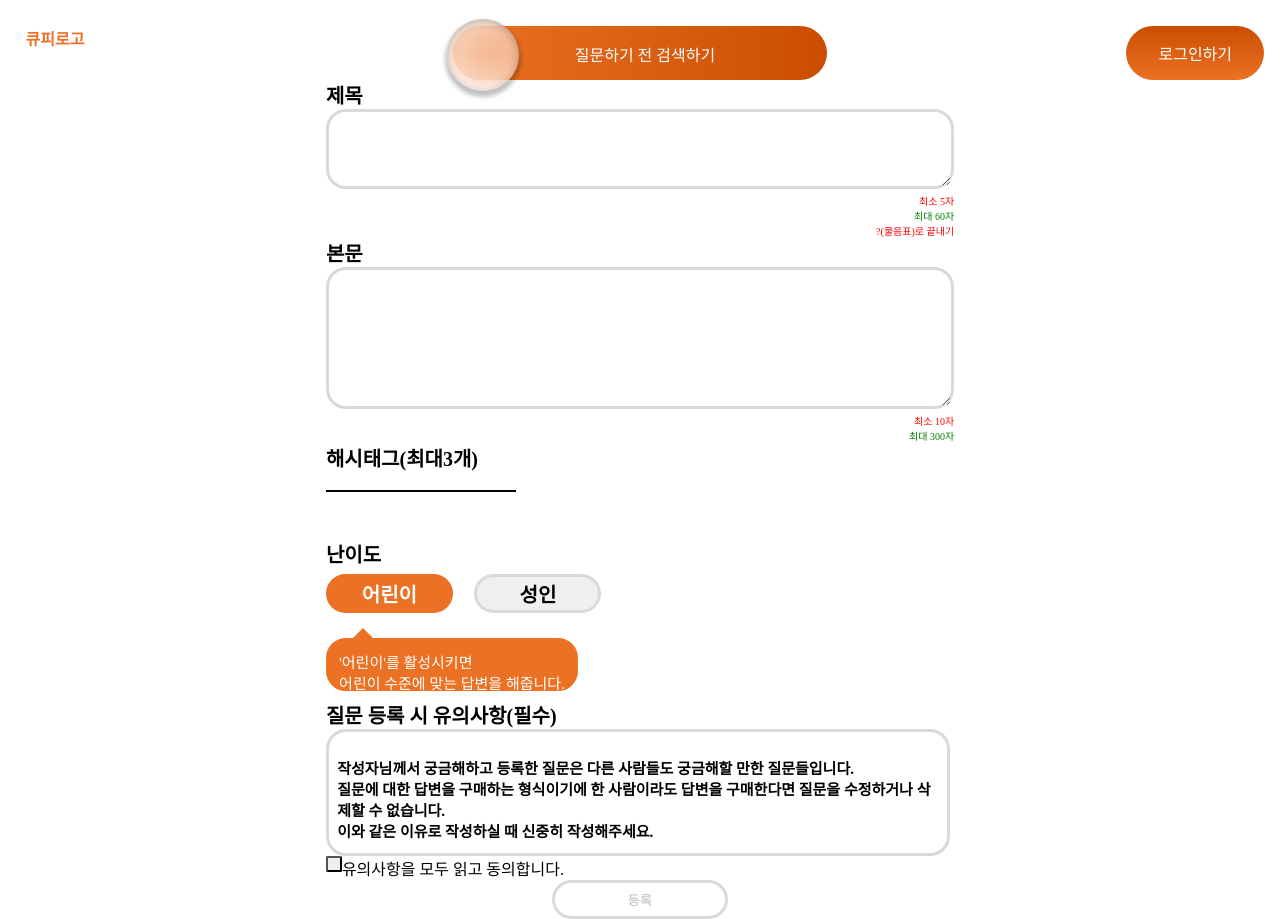
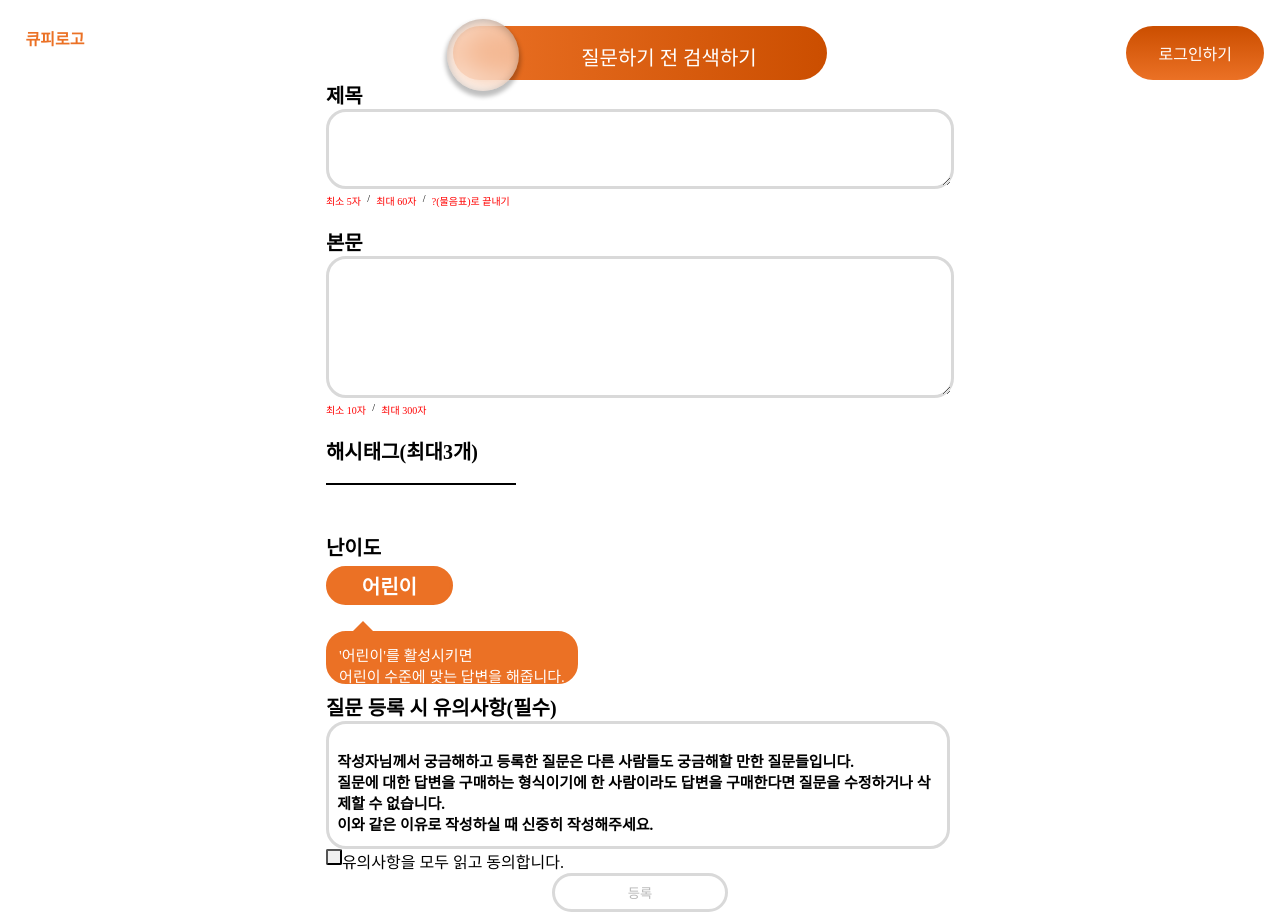
Before and after one commit to qp-official-org/Frontend_React, a React (Create React App) app: page /register in a window 1280 px wide. Built offline with nearby package versions, Linux system fonts and the light colour scheme; a web font is replaced by a local one.

Commit message:
css수정

```diff
--- a/src/Header.jsx
+++ b/src/Header.jsx
@@ -9,6 +9,7 @@ import { userIdState } from "./atom/atoms";
 import { useSetRecoilState } from "recoil";
 import { useRecoilState } from "recoil";
 import axios from 'axios';
+import coinImg from './3dicons.png'
 
 function Header() {
     const [searchClick, setSearchClick] = useState(false);
@@ -16,6 +17,7 @@ function Header() {
     const [isSearchClicked, setIsSearchClicked] = useState(false);
     const [accesstoken, setAccessToken] = useRecoilState(accesstokenState);
     const [userId, setUserId] = useRecoilState(userIdState);
+    const [isLogin, setIsLogin] = useRecoilState(loginState)
     const [isLogined, setIsLogined] = useState(false);
     const [userInfo, setUserInfo] = useState([])
 
@@ -31,7 +33,6 @@ function Header() {
         setUserId(gUserId);
         getUserInfo()
     }
-
     const handleLogout = () => {
         setIsLogined(false);
         setAccessToken(null); // 로그아웃 시 엑세스 토큰 초기화
@@ -144,7 +145,7 @@ function Header() {
                     <div style={styles.header_profile_box}>
                         <div style={styles.header_profile_img}></div>
                         <div style={styles.header_profile_nickname}>{userInfo.nickname}</div>
-                        <div style={styles.header_profile_point}>{userInfo.point}</div>
+                        <div style={{ display: 'flex', marginRight: '7%', marginTop: '5%' }}><img src={coinImg} alt="Coin Img" /><div style={styles.header_profile_point}>{userInfo.point}P</div></div>
                         <div style={styles.header_profile_charge_btn}>충전하러 가기</div>
                     </div>
                 </div>
--- a/src/Qregister.jsx
+++ b/src/Qregister.jsx
@@ -89,7 +89,7 @@ function Qregister() {
             setTitleValidateMin(true)
         };
 
-        if (title.length > maxLength) {
+        if ((title.length < minLength || title.length === 0)) {
             setTitleValidateMax(false)
         } else {
             setTitleValidateMax(true)
@@ -111,7 +111,7 @@ function Qregister() {
             setContentValidateMin(true)
         };
 
-        if (content.length > maxLength) {
+        if ((content.length > maxLength || content.length === 0)) {
             setContentValidateMax(false)
         } else {
             setContentValidateMax(true)
@@ -226,7 +226,9 @@ function Qregister() {
                         <div></div>
                         <div style={styles.title_detail_text}>
                             <div style={titleValidateMin ? { color: 'green' } : { color: 'red' }}>최소 5자</div>
+                            <div style={{ marginRight: '1%', marginLeft: '1%' }}>/</div>
                             <div style={titleValidateMax ? { color: 'green' } : { color: 'red' }}>최대 60자</div>
+                            <div style={{ marginRight: '1%', marginLeft: '1%' }}>/</div>
                             <div style={titleValidate ? { color: 'green' } : { color: 'red' }}>?(물음표)로 끝내기</div>
                         </div>
                     </div>
@@ -238,6 +240,7 @@ function Qregister() {
                         <div></div>
                         <div style={styles.title_detail_text}>
                             <div style={contentValidateMin ? { color: 'green' } : { color: 'red' }}>최소 10자</div>
+                            <div style={{ marginRight: '1%', marginLeft: '1%' }}>/</div>
                             <div style={contentValidateMax ? { color: 'green' } : { color: 'red' }}>최대 300자</div>
                         </div>
                     </div>
@@ -261,8 +264,6 @@ function Qregister() {
                     <div style={{ marginTop: '2%' }}>
                         <div style={styles.child_or_adult_text}>
                             <button onClick={handleChildClicked} style={childClicked ? styles.clicked_button : styles.not_clicked_button}>어린이</button>
-
-                            <button onClick={handleChildClicked} style={adultClicked ? styles.clicked_button : styles.not_clicked_button}>성인</button>
                         </div>
                         <div style={styles.child_guide1}></div>
                         <div style={styles.child_guide2}>
--- a/src/components/Question.jsx
+++ b/src/components/Question.jsx
@@ -50,7 +50,7 @@ function Question({ time, title, content, hashtags, qId }) {
                                     {hashtags.map((tag, index) => <div style={{ marginRight: '2%' }} key={index}>#{tag.hashtag}</div>)}
                                 </div>
                             )}
-                            <div style={{ flex: '1' }}>{isChild ? "어린이" : null}</div>
+                            <div style={{ flex: '1', marginLeft: '7%', fontSize: '16px', color: '#EB7125', fontWeight: '400' }}>{isChild ? "어린이" : null}</div>
                             <ul onClick={() => { setView(!view) }} style={styles.dropdownbtn}>⋮
                                 {view && (
                                     <div style={{ background: 'white', border: '1px solid #000' }}>
--- a/src/components/qdetail/style.js
+++ b/src/components/qdetail/style.js
@@ -111,6 +111,7 @@ export const styles = {
         flexDirection: 'column',
         display: 'flex',
         flex: '10',
+        marginTop: '1.5%'
     },
     question_main3: {
         display: 'flex',
@@ -128,6 +129,8 @@ export const styles = {
         marginLeft: '-5%',
         position: 'absolute',
         left: '92%',
+        fontSize: '16px',
+        fontWeight: '900'
     },
     question_title: {
         flex: '2',
@@ -187,9 +190,11 @@ export const styles = {
         color: 'white',
         width: '100%',
         right: '0',
-        marginLeft: '9.5vw',
+        marginLeft: '10vw',
         textAlign: 'center',
-        marginTop: '2vh'
+        marginTop: '2vh',
+        fontSize: '20px',
+        fontWeight: '500'
     },
     header_search_before: {
         marginLeft: '-0.5%',
@@ -231,14 +236,17 @@ export const styles = {
         color: 'white',
         fontSize: '43px',
         fontWeight: 'bold',
-        transition: 'all 0.5s ease'
+        transition: 'all 0.5s ease',
+        marginTop: '0.8%'
     },
     header_input: {
         border: 'none',
         background: 'none',
         color: 'white',
         marginLeft: '2%',
-        width: '40vw'
+        width: '40vw',
+        fontSize: '20px',
+        fontWeight: '500'
     },
     header_not_login: {
         justifyContent: 'center',
@@ -252,7 +260,7 @@ export const styles = {
     },
     header_profile: {
         width: '8.948vw',
-        height: '24.9vh',
+        height: '32vh',
         background: 'linear-gradient(to bottom, rgba(235, 113, 37, 1),rgba(203, 78, 0, 1))',
         borderRadius: '40px',
         justifyContent: 'center',
@@ -280,28 +288,36 @@ export const styles = {
         height: '9vh',
         borderRadius: '50%',
         backgroundColor: 'rgba(255,255,255,0.5)',
-        border: '1px solid white'
+        border: '1px solid white',
+        marginTop: '20%'
     },
     header_profile_nickname: {
         fontWeight: '900',
-        fontSize: '21px',
+        fontSize: '23px',
         color: 'white',
-        margin: '4.5%'
+        margin: '4.5%',
+        marginTop: '10%',
+
     },
     header_profile_point: {
         fontWeight: '900',
         fontSize: '21px',
         color: 'white',
-        margin: '4.5%'
+        margin: '4.5%',
+        marginLeft: '10%',
     },
     header_profile_charge_btn: {
         background: 'white',
-        width: '7.617vw',
-        height: "1.597vh",
+        width: '7vw',
+        height: "2.5vh",
         borderRadius: '20px',
         fontWeight: '700',
         fontSize: '10px',
-        margin: '4.5%'
+        margin: '4.5%',
+        color: '#EB7125',
+        textaAlign: 'center',
+        lineHeight: '2.5vh',
+        marginTop: '10%'
     },
     header_login_btn: {
         color: 'white',
--- a/src/components/registerq/style.js
+++ b/src/components/registerq/style.js
@@ -14,9 +14,12 @@ export const styles = {
         justifyContent: 'space-between'
     },
     title_detail_text: {
-        textAlign: 'right',
+        textAlign: 'Left',
         fontSize: '10px',
-        fontWeight: '400'
+        fontWeight: '400',
+        display: 'flex',
+        width: '150%',
+        marginBottom: '3%'
     },
     main_content_box: {
         width: "48.3vw",
```
Also changed, not shown: src/3dicons.png (added).
